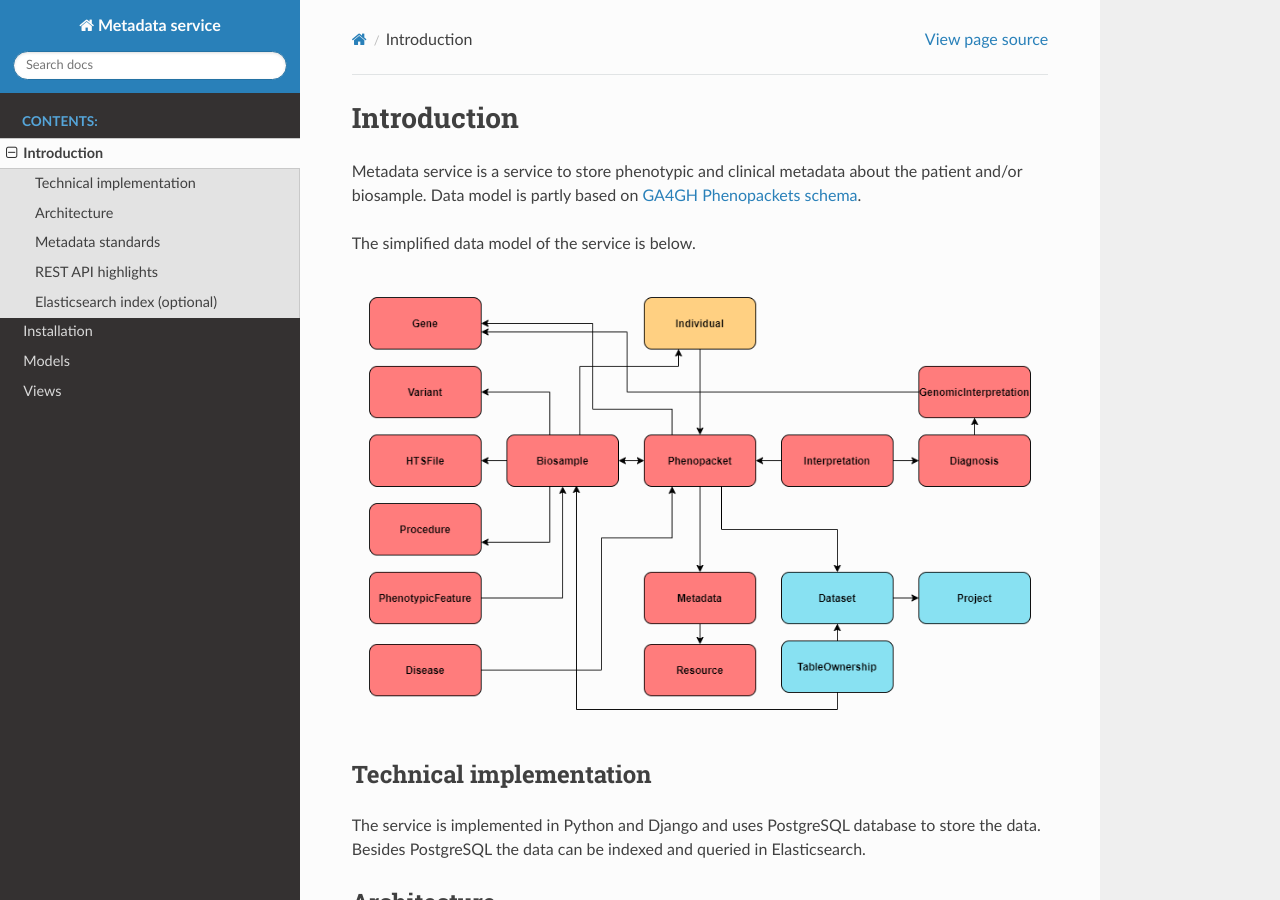
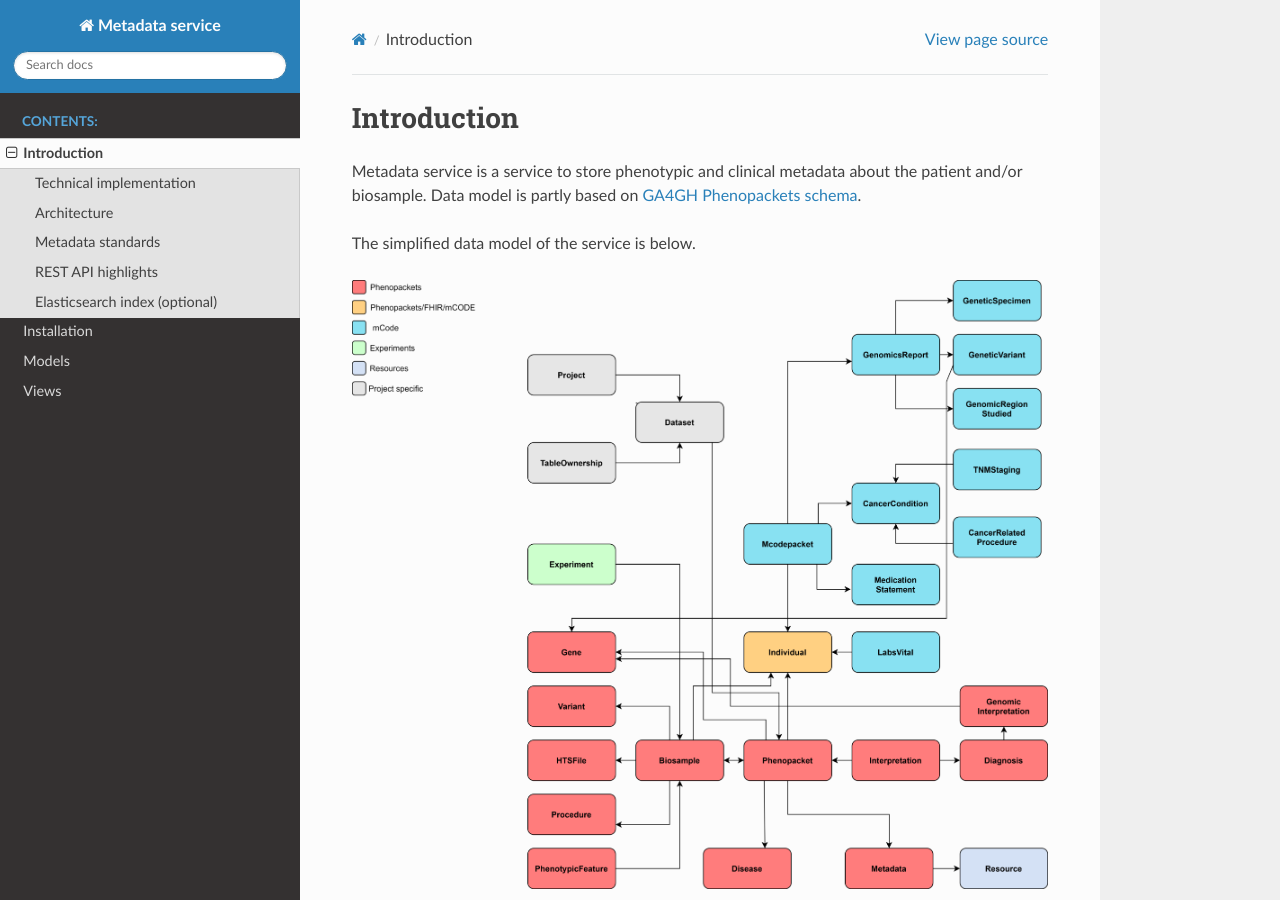
Before and after one commit to bento-platform/katsu, a Sphinx documentation site: the page built from docs/modules/introduction.rst, in a window 1280 px wide and 900 px high. Built offline with Sphinx 7.4.7 and the Read the Docs theme 2.0.0, drawn with Linux system fonts in a browser that asks for light colours; the version number could not be read and is left out.

Commit message:
add new simple data model diagram

```diff
--- a/docs/modules/introduction.rst
+++ b/docs/modules/introduction.rst
@@ -6,7 +6,7 @@ Data model is partly based on `GA4GH Phenopackets schema <https://github.com/phe
 
 The simplified data model of the service is below.
 
-.. image:: ../_static/simple_metadata_service_model_v0.3.0.png
+.. image:: ../_static/simple_metadata_service_model_v1.0.png
 
 
 Technical implementation
```
Also changed, not shown: docs/_static/simple_metadata_service_model_v1.0.png (added).
